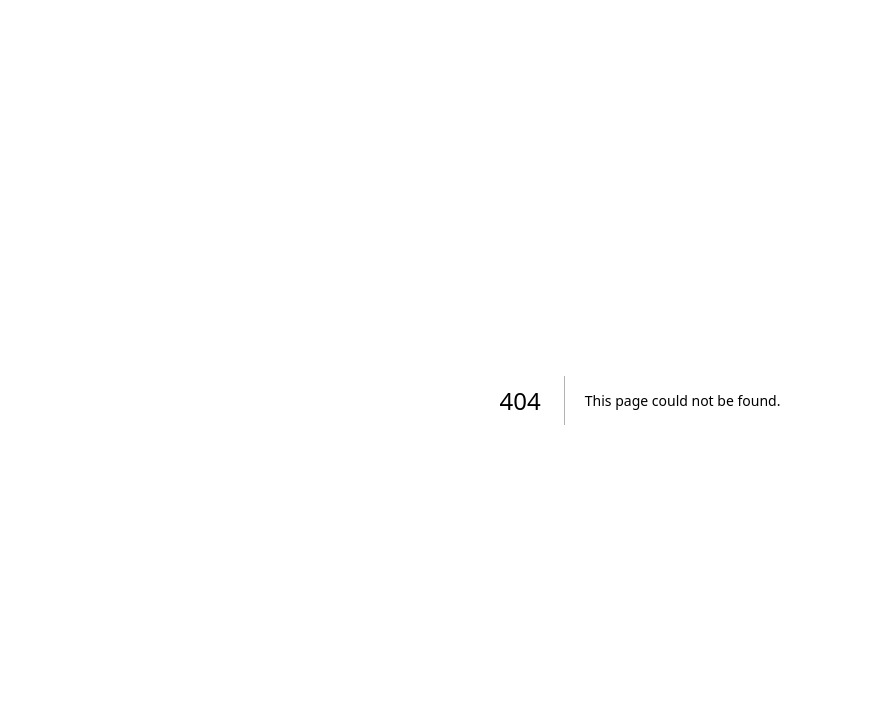
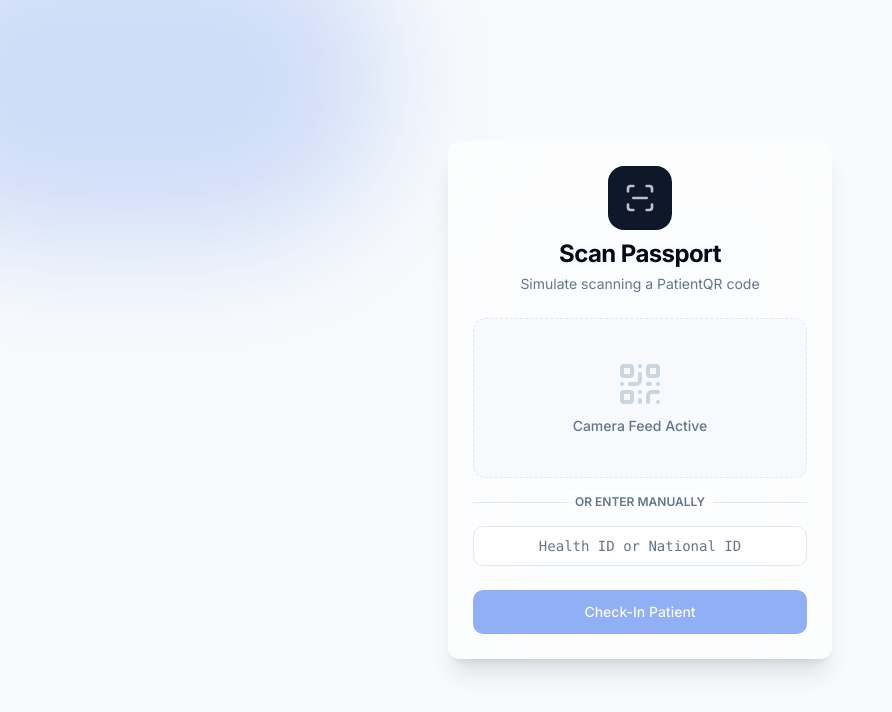
Before and after one commit to addisuyirdaw/MyHealthID-Core, a Next.js app: page /scan in a window 1280 px wide. Before the commit this address had no page. Shown: the top 712 px of the page, without its empty margins (0-892 px from the left). Built offline with nearby package versions, Linux system fonts and the light colour scheme.

Commit message:
feat: Completed Phase 12 - Digital Health Passport & QR Scan Logic

```diff
--- a/app/register/page.tsx
+++ b/app/register/page.tsx
@@ -8,11 +8,13 @@ import { Textarea } from "@/components/ui/textarea";
 import { Select, SelectContent, SelectItem, SelectTrigger, SelectValue } from "@/components/ui/select";
 import { Card, CardContent, CardDescription, CardHeader, CardTitle, CardFooter } from "@/components/ui/card";
 import { Label } from "@/components/ui/label";
-import { HeartPulse, CheckCircle2, RotateCcw } from "lucide-react";
+import { Badge } from "@/components/ui/badge";
+import { HeartPulse, CheckCircle2, RotateCcw, ShieldCheck, QrCode } from "lucide-react";
+import { PatientQR } from "@/components/PatientQR";
 
 export default function RegisterPage() {
   const [loading, setLoading] = useState(false);
-  const [successId, setSuccessId] = useState<string | null>(null);
+  const [successData, setSuccessData] = useState<{ id: string; name: string; nationalId?: string } | null>(null);
 
   // Phase 11 State
   const [nationalId, setNationalId] = useState("");
@@ -119,7 +121,11 @@ export default function RegisterPage() {
 
     try {
       const result = await registerPatient(data);
-      setSuccessId(result.healthId);
+      setSuccessData({
+        id: result.healthId,
+        name: data.fullName,
+        nationalId: data.nationalId
+      });
     } catch (err: any) {
       console.error(err);
       alert(err.message || "Registration failed. Check if the National ID is already registered.");
@@ -128,27 +134,54 @@ export default function RegisterPage() {
     }
   }
 
-  if (successId) {
+  if (successData) {
     return (
       <div className="min-h-screen bg-slate-50 relative overflow-hidden flex items-center justify-center p-4">
         <div className="absolute -top-[10%] -left-[10%] w-[40%] h-[40%] rounded-full bg-primary/10 blur-3xl" />
-        <Card className="w-full max-w-lg border-white/50 bg-white/70 backdrop-blur-xl shadow-2xl relative z-10 text-center py-10">
-          <CardContent className="flex flex-col items-center gap-6">
-            <div className="h-24 w-24 rounded-full bg-green-100 flex items-center justify-center">
-              <CheckCircle2 className="h-12 w-12 text-green-600" />
+        <Card className="w-full max-w-md border-white/50 bg-white/70 backdrop-blur-xl shadow-2xl relative z-10 text-center py-8">
+          <CardHeader className="flex flex-col items-center pb-2">
+            <div className="flex items-center gap-2 mb-2 text-primary font-bold text-xl tracking-tight">
+              <HeartPulse className="h-6 w-6" />
+              <span>MyHealthID</span>
             </div>
+            <Badge variant="outline" className="bg-emerald-50 text-emerald-700 border-emerald-200 mt-2">
+              <ShieldCheck className="w-3 h-3 mr-1" />
+              Verified by NID Ethiopia
+            </Badge>
+          </CardHeader>
+          <CardContent className="flex flex-col items-center gap-6 pt-4">
             <div>
-              <h2 className="text-3xl font-bold tracking-tight text-slate-900">Success!</h2>
-              <p className="text-slate-500 mt-2">Patient registered successfully.</p>
+              <p className="text-sm text-slate-500 uppercase tracking-wider font-semibold">Digital Health Passport</p>
+              <h2 className="text-2xl font-bold text-slate-900 mt-1">{successData.name}</h2>
+              {successData.nationalId && (
+                <p className="text-sm text-slate-500 mt-1">Fayda ID: <span className="font-mono">{successData.nationalId}</span></p>
+              )}
             </div>
-            <div className="bg-slate-100 p-4 rounded-xl border border-slate-200 w-full mt-4">
-              <p className="text-sm font-medium text-slate-500 mb-1">Generated Health ID</p>
-              <p className="text-3xl font-mono font-bold text-primary">{successId}</p>
+
+            <div className="p-4 bg-slate-50 rounded-2xl border border-slate-200 shadow-inner inline-block">
+              <PatientQR value={successData.id} size={180} />
             </div>
-            <Button onClick={() => setSuccessId(null)} className="mt-4 w-full" variant="outline">
-              <RotateCcw className="w-4 h-4 mr-2" />
-              Register Another Patient
-            </Button>
+
+            <div className="bg-slate-100 p-3 rounded-lg border border-slate-200 w-full">
+              <p className="text-xs font-medium text-slate-500 mb-1">System Health ID</p>
+              <p className="text-xl font-mono font-bold text-primary tracking-widest">{successData.id}</p>
+            </div>
+
+            <div className="w-full space-y-3 mt-2">
+              <Button onClick={() => window.print()} className="w-full bg-slate-900 hover:bg-slate-800 text-white">
+                <QrCode className="w-4 h-4 mr-2" />
+                Print / Save Passport
+              </Button>
+              <Button onClick={() => {
+                setSuccessData(null);
+                setNationalId("");
+                setIsVerified(false);
+                setMaskedPhone(null);
+              }} className="w-full" variant="outline">
+                <RotateCcw className="w-4 h-4 mr-2" />
+                Register New Patient
+              </Button>
+            </div>
           </CardContent>
         </Card>
       </div>
--- /dev/null
+++ b/app/scan/page.tsx
@@ -0,0 +1,67 @@
+"use client";
+
+import { useState } from "react";
+import { useRouter } from "next/navigation";
+import { Card, CardContent, CardDescription, CardHeader, CardTitle, CardFooter } from "@/components/ui/card";
+import { Input } from "@/components/ui/input";
+import { Button } from "@/components/ui/button";
+import { QrCode, ScanLine } from "lucide-react";
+
+export default function ScanPage() {
+  const [scanData, setScanData] = useState("");
+  const router = useRouter();
+
+  const handleScan = (e: React.FormEvent) => {
+    e.preventDefault();
+    if (!scanData.trim()) return;
+    // Simulate instantaneous "scan" redirect
+    router.push(`/dashboard?search=${encodeURIComponent(scanData.trim())}`);
+  };
+
+  return (
+    <div className="min-h-screen bg-slate-50 relative overflow-hidden flex items-center justify-center p-4">
+      <div className="absolute -top-[10%] -left-[10%] w-[40%] h-[40%] rounded-full bg-primary/20 blur-3xl" />
+
+      <Card className="w-full max-w-sm border-white/40 bg-white/60 backdrop-blur-2xl shadow-xl relative z-10 text-center">
+        <form onSubmit={handleScan}>
+          <CardHeader className="space-y-1 pb-6">
+            <div className="mx-auto bg-slate-900 w-16 h-16 rounded-2xl flex items-center justify-center mb-2 shadow-inner">
+              <ScanLine className="h-8 w-8 text-white animate-pulse" />
+            </div>
+            <CardTitle className="text-2xl font-bold tracking-tight">Scan Passport</CardTitle>
+            <CardDescription>Simulate scanning a PatientQR code</CardDescription>
+          </CardHeader>
+          <CardContent className="space-y-4">
+            <div className="bg-slate-100/50 p-6 rounded-xl border border-slate-200 border-dashed flex flex-col items-center justify-center h-40">
+               <QrCode className="w-12 h-12 text-slate-300 mb-2" />
+               <p className="text-sm text-slate-500 font-medium">Camera Feed Active</p>
+            </div>
+
+            <div className="relative">
+              <div className="absolute inset-0 flex items-center">
+                <span className="w-full border-t border-slate-200" />
+              </div>
+              <div className="relative flex justify-center text-xs uppercase">
+                <span className="bg-white/60 px-2 text-slate-500 font-semibold backdrop-blur-sm">Or Enter Manually</span>
+              </div>
+            </div>
+
+            <div className="space-y-2">
+              <Input
+                value={scanData}
+                onChange={(e) => setScanData(e.target.value)}
+                placeholder="Health ID or National ID"
+                className="text-center font-mono text-lg bg-white"
+              />
+            </div>
+          </CardContent>
+          <CardFooter>
+            <Button type="submit" disabled={!scanData.trim()} className="w-full" size="lg">
+              Check-In Patient
+            </Button>
+          </CardFooter>
+        </form>
+      </Card>
+    </div>
+  );
+}
--- /dev/null
+++ b/components/PatientQR.tsx
@@ -0,0 +1,21 @@
+"use client";
+
+import { QRCodeSVG } from 'qrcode.react';
+
+interface PatientQRProps {
+  value: string;
+  size?: number;
+}
+
+export function PatientQR({ value, size = 128 }: PatientQRProps) {
+  return (
+    <div className="p-2 bg-white rounded-xl shadow-sm border border-slate-200 inline-flex items-center justify-center">
+      <QRCodeSVG
+        value={value}
+        size={size}
+        level="Q"
+        includeMargin={false}
+      />
+    </div>
+  );
+}
--- a/components/PrescribeModal.tsx
+++ b/components/PrescribeModal.tsx
@@ -20,10 +20,11 @@ export function PrescribeModal({ patientId, patientName, patientAllergies }: { p
   const [acknowledged, setAcknowledged] = useState(false);
 
   // Safety Engine Logic
-  const hasAllergyWarning =
+  const hasAllergyWarning = Boolean(
     drugName.trim().length > 2 &&
     patientAllergies &&
-    patientAllergies.toLowerCase().includes(drugName.toLowerCase());
+    patientAllergies.toLowerCase().includes(drugName.toLowerCase())
+  );
 
   const handlePrescribe = async () => {
     if (!drugName || !dosage || !frequency || !duration) {
--- /dev/null
+++ b/global.d.ts
@@ -0,0 +1 @@
+declare module "*.css";
--- a/lib/actions/patient.actions.ts
+++ b/lib/actions/patient.actions.ts
@@ -63,7 +63,7 @@ export async function registerPatient(data: {
         triageStatus: "WAITING_FOR_TRIAGE"
       }
     });
-    const nextQueuePosition = (maxQueue._max.queuePosition || 0) + 1;
+    const nextQueuePosition = (maxQueue._max?.queuePosition ?? 0) + 1;
     const estimatedWaitTime = nextQueuePosition * 15;
 
     const patient = await prisma.patient.create({
@@ -115,7 +115,7 @@ export async function registerPatient(data: {
       throw new Error("A patient with this National ID is already registered.");
     }
     if (error instanceof z.ZodError) {
-      throw new Error(error.errors[0].message);
+      throw new Error(error.issues?.[0]?.message || "Validation error");
     }
     throw new Error(error.message || "Registration failed.");
   }
@@ -264,7 +264,7 @@ export async function processTriage(
       }
     });
 
-    const nextQueuePosition = (maxQueue._max.queuePosition || 0) + 1;
+    const nextQueuePosition = (maxQueue._max?.queuePosition ?? 0) + 1;
     const estimatedWaitTime = nextQueuePosition * 15;
 
     const patient = await prisma.patient.update({
--- a/package.json
+++ b/package.json
@@ -42,6 +42,7 @@
     "lucide-react": "^1.8.0",
     "next": "^14.2.35",
     "pg": "^8.20.0",
+    "qrcode.react": "^4.2.0",
     "react": "^18.3.1",
     "react-dom": "^18.3.1",
     "react-hook-form": "^7.72.1",
```
Also changed, not shown: 2 other files (tests, documents, lock files or other folders).
